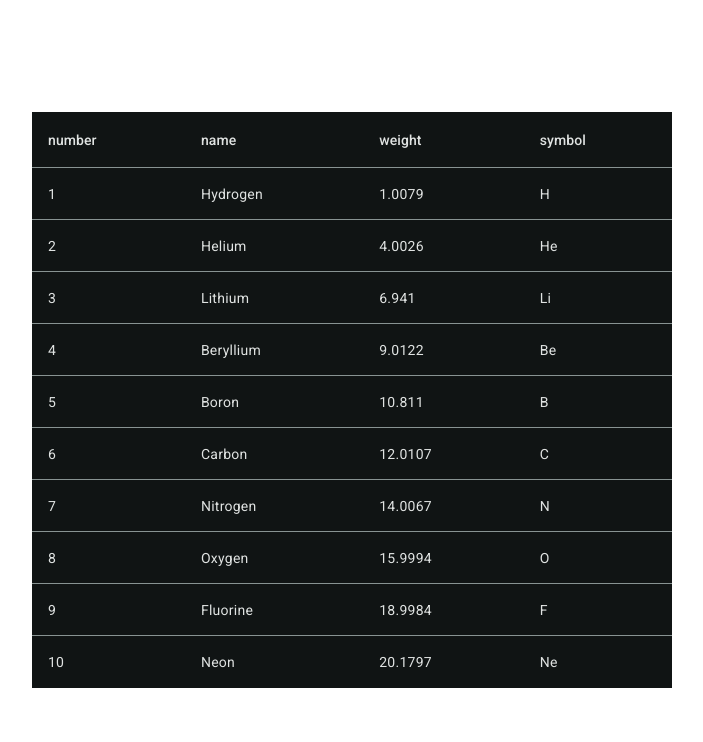
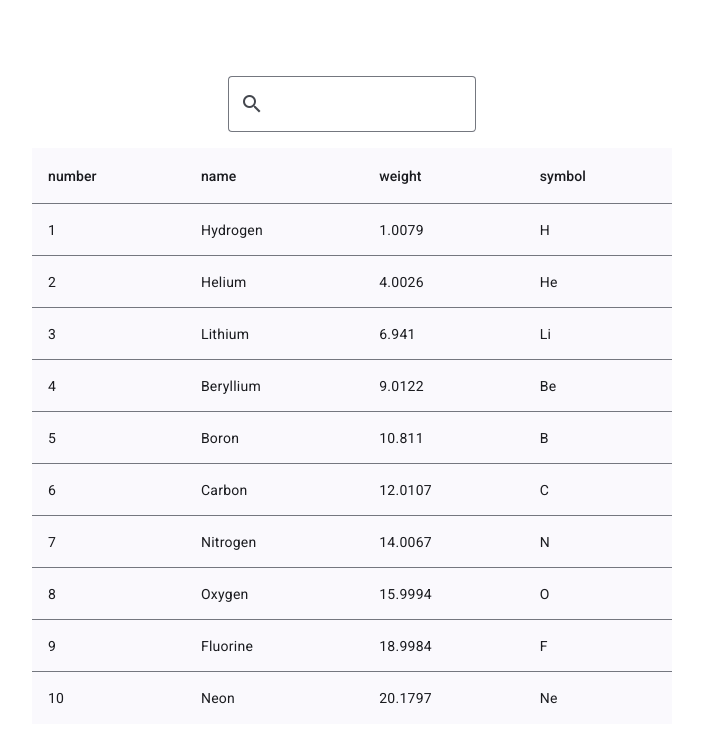
Before and after one commit to DrabantBY/angular-chemical-table, an Angular app: page / in a window 1280 px wide. Shown: the top 742 px of the page, without its empty margins (288-991 px from the left). Built offline with nearby package versions, Linux system fonts and the light colour scheme.

Commit message:
feat: add filter service

```diff
--- a/angular.json
+++ b/angular.json
@@ -49,7 +49,7 @@
 							}
 						],
 						"styles": [
-							"@angular/material/prebuilt-themes/cyan-orange.css",
+							"@angular/material/prebuilt-themes/azure-blue.css",
 							"src/styles.css"
 						]
 					},
--- a/src/app/app.component.css
+++ b/src/app/app.component.css
@@ -1,6 +1,8 @@
 :host {
 	min-height: 100vh;
 	display: flex;
+	flex-direction: column;
 	align-items: center;
 	justify-content: center;
+	gap: 1rem;
 }
--- a/src/app/app.component.html
+++ b/src/app/app.component.html
@@ -1,4 +1,5 @@
 @if(periodicElements().length) {
+<app-search />
 <app-periodical-table [periodicElements]="periodicElements()" />
 } @else {
 <mat-spinner />
--- a/src/app/app.component.ts
+++ b/src/app/app.component.ts
@@ -1,22 +1,28 @@
 import { Component, inject } from "@angular/core";
 import { RouterOutlet } from "@angular/router";
+import { MatProgressSpinner } from "@angular/material/progress-spinner";
 import { PeriodicalTableComponent } from "./components/periodical-table/periodical-table.component";
-import { toSignal } from "@angular/core/rxjs-interop";
+import { SearchComponent } from "./components/search/search.component";
 import { PeriodicElementService } from "./services/periodic-element.service";
-import { MatProgressSpinner } from "@angular/material/progress-spinner";
+import { FilterService } from "./services/filter.service";
 
 @Component({
 	selector: "app-root",
 	standalone: true,
-	imports: [RouterOutlet, PeriodicalTableComponent, MatProgressSpinner],
+	imports: [
+		RouterOutlet,
+		PeriodicalTableComponent,
+		MatProgressSpinner,
+		SearchComponent,
+	],
 	templateUrl: "./app.component.html",
 	styleUrl: "./app.component.css",
 })
 export class AppComponent {
 	private readonly periodicElementService = inject(PeriodicElementService);
+	private readonly filterService = inject(FilterService);
 
-	periodicElements = toSignal(
-		this.periodicElementService.loadPeriodicElements(),
-		{ initialValue: [] }
-	);
+	periodicElements = this.periodicElementService.elements;
+
+	search = this.filterService.search;
 }
--- /dev/null
+++ b/src/app/components/search/search.component.html
@@ -0,0 +1,4 @@
+<mat-form-field appearance="outline" subscriptSizing="dynamic">
+	<input matInput type="text" ngModel (ngModelChange)="onChange($event)" />
+	<mat-icon matPrefix>search</mat-icon>
+</mat-form-field>
--- /dev/null
+++ b/src/app/components/search/search.component.ts
@@ -0,0 +1,18 @@
+import { Component, inject, signal } from "@angular/core";
+import { searchImports } from "./search.config";
+import { FilterService } from "src/app/services/filter.service";
+
+@Component({
+	selector: "app-search",
+	standalone: true,
+	imports: searchImports,
+	templateUrl: "./search.component.html",
+	styleUrl: "./search.component.css",
+})
+export class SearchComponent {
+	private readonly filterService = inject(FilterService);
+
+	onChange(value: string): void {
+		this.filterService.setSearchValue(value);
+	}
+}
--- /dev/null
+++ b/src/app/components/search/search.config.ts
@@ -0,0 +1,11 @@
+import { MatIcon } from "@angular/material/icon";
+import { MatFormField, MatInput, MatPrefix } from "@angular/material/input";
+import { FormsModule } from "@angular/forms";
+
+export const searchImports = [
+	MatFormField,
+	MatInput,
+	MatPrefix,
+	MatIcon,
+	FormsModule,
+];
--- /dev/null
+++ b/src/app/services/filter.service.ts
@@ -0,0 +1,19 @@
+import { Injectable, signal } from "@angular/core";
+import { toObservable, toSignal } from "@angular/core/rxjs-interop";
+import { debounceTime } from "rxjs";
+import { DELAY_TIME } from "@consts/delay-time.const";
+
+@Injectable({
+	providedIn: "root",
+})
+export class FilterService {
+	private readonly searchValue = signal<string>("");
+
+	readonly search = toSignal(
+		toObservable(this.searchValue).pipe(debounceTime(DELAY_TIME))
+	);
+
+	setSearchValue(value: string): void {
+		this.searchValue.set(value);
+	}
+}
--- a/src/app/services/periodic-element.service.ts
+++ b/src/app/services/periodic-element.service.ts
@@ -3,14 +3,17 @@ import { delay, Observable, of } from "rxjs";
 import { ELEMENT_DATA } from "@consts/element-data.const";
 import { DELAY_TIME } from "@consts/delay-time.const";
 import { PeriodicElement } from "@models/periodic-element.type";
+import { toSignal } from "@angular/core/rxjs-interop";
 
 @Injectable({
 	providedIn: "root",
 })
 export class PeriodicElementService {
-	constructor() {}
-
 	loadPeriodicElements(): Observable<PeriodicElement[]> {
 		return of(ELEMENT_DATA).pipe(delay(DELAY_TIME));
 	}
+
+	readonly elements = toSignal(this.loadPeriodicElements(), {
+		initialValue: [],
+	});
 }
```
Also changed, not shown: src/app/components/search/search.component.css (added).
